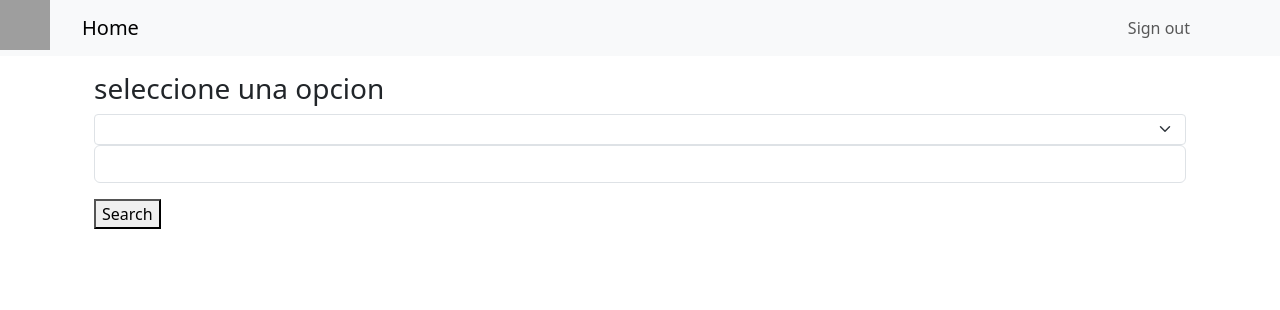
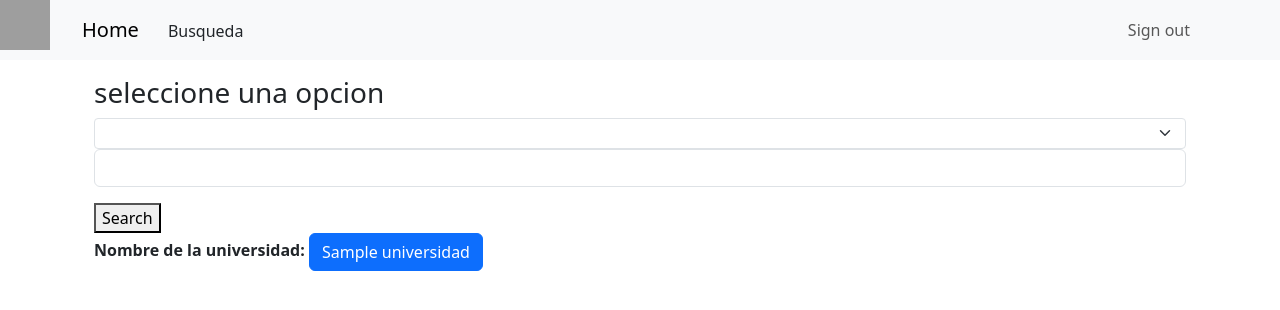
Before and after one commit to JuanDZM2105/aularadar2, a Django app: page /main/ in a window 1280 px wide. Shown: the top 310 px of the page. Run offline with Django 4.2, Linux system fonts and the light colour scheme; a user stored in the database is signed in; tables that the repository leaves empty hold one stand-in row (values such as "Sample post"); grey boxes are pictures that could not be loaded.

Commit message:
Add files via upload

```diff
--- /dev/null
+++ b/apps.py
@@ -0,0 +1,6 @@
+from django.apps import AppConfig
+
+
+class Mainradar1Config(AppConfig):
+    default_auto_field = 'django.db.models.BigAutoField'
+    name = 'mainRadar1'
--- a/prueba1/mainRadar1/templates/home.html
+++ b/prueba1/mainRadar1/templates/home.html
@@ -14,7 +14,7 @@
     {% block content %}
 
     <section class="home" id="home">
-        <a href={% url "main" %} class="btn">vamos alla! <span class="fas fa-chevron-right"></span></a>
+
         <div class="content">
             <h3>La mejor forma de encontrar tu educacion</h3>
             <p>
--- a/prueba1/mainRadar1/templates/main.html
+++ b/prueba1/mainRadar1/templates/main.html
@@ -44,13 +44,12 @@
         <a href={% url "more_info" objeto.id_unico %} class="btn btn-primary">{{ objeto.nombre }}</a>
     {% endfor %}
 {% else %}
-    {% for item in busqueda %}
-        {% if item|length >= 2 %}
-            <b>Nombre de la universidad: </b>
-            <a href="#" class="btn btn-primary">{{ item.1.nombre }}</a>
-            <b>Nombre del programa: </b>
-            <a href="#" class="btn btn-primary">{{ item.0.nombre }}</a>
-        {% endif %}
+    {% for universidad, programa in busqueda %}
+        <!-- Aquí puedes acceder a los atributos de universidad y programa -->
+        <b>Universidad: </b>
+        <a href={% url "more_info" universidad.id_unico %} class="btn btn-primary">{{ universidad.nombre }}</a>
+        <b>Programa: </b>
+        <a href={% url "more_info_programa" programa.id_unico %} class="btn btn-primary">{{ programa.nombre }}</a>
     {% endfor %}
 {% endif %}
 
--- a/prueba1/mainRadar1/urls.py
+++ b/prueba1/mainRadar1/urls.py
@@ -6,8 +6,8 @@ urlpatterns = [
     path('', home, name='home'),
     path('main/', main, name='main'),
     path('logout/',exit, name='exit'),
-    path('mainscreen/more_info/<int:id_unico>/',more_info, name='more_info'),
-    path('mainscreen/more_info/more_info_programa/<int:id_unico>/',more_info_programa, name='more_info_programa'),
+    path('main/more_info/<int:id_unico>/',more_info, name='more_info'),
+    path('main/more_info/more_info_programa/<int:id_unico>/',more_info_programa, name='more_info_programa'),
     path('register/', register, name='register'),
 
 
--- a/prueba1/mainRadar1/views.py
+++ b/prueba1/mainRadar1/views.py
@@ -26,15 +26,15 @@ def main(request):
 
         elif(search=="programa"):
             programas=programa_academicos.objects.filter(nombre__icontains=searchTerm)
-            programas_universidades = []
+            universidades=[]
             for programa in programas:
-                universidades=universidad.objects.filter(id_unico__icontains=programa.id_universidad)
-                if universidades:
-                    programas_universidades.append((universidades[0], programa))
-
-            return render(request, 'main.html',{ 'searchTerm':searchTerm, 'busqueda':programas_universidades,'aux':2 })
+                universidad1 = universidad.objects.filter(id_unico__icontains=programa.id_universidad.id_unico).first()
+                universidades.append(universidad1)
+            busqueda = zip(universidades, programas)
+            return render(request, 'main.html',{ 'searchTerm':searchTerm, 'busqueda':busqueda ,'aux':2 })
     else:
-        return render(request, 'main.html')
+        universidades=universidad.objects.all()
+        return render(request, 'main.html',{ 'searchTerm':searchTerm, 'busqueda':universidades,'aux':1})
 
 
 def more_info(request,id_unico):
@@ -44,8 +44,12 @@ def more_info(request,id_unico):
 
 def more_info_programa(request, id_unico):
     programa = programa_academicos.objects.get(id_unico=id_unico)
+    curso_programas=curso_programa.objects.filter(id_programa_academico=id_unico)
+    cursos=[]
+    for curso1 in curso_programas:
+        cursos+=curso.objects.filter(id_unico2=curso1.id_curso.id_unico2)
 
-    return render(request, 'more_info.html', {  'programa_academico': programa})
+    return render(request, 'more_info_programa.html', {  'programa': programa , 'cursos' :cursos})
 
 def register(request):
     data = {'form':CustomUserCreationForm()}
--- a/prueba1/prueba1/templates/base.html
+++ b/prueba1/prueba1/templates/base.html
@@ -13,6 +13,9 @@
         <nav class="navbar navbar-expand-lg navbar-light bg-light mb-3">
             <div class="container">
                 <a class="navbar-brand" href={% url "home" %}>Home</a>
+                {% if request.user.is_authenticated %}
+                <a href={% url "main" %} class="btn">Busqueda <span class="navbar-brand"></span></a>
+                {% endif %}
                 <button class="navbar-toggler" type="button" data-bstoggle="collapse" data-bs-target="#navbarNavAltMarkup" aria-controls="navbarNavAltMarkup" aria-expanded="false" arialabel="Toggle navigation">
                     <span class="navbar-toggler-icon"></span>
                 </button>
@@ -21,6 +24,7 @@
 
                         {% if request.user.is_authenticated %}
                         <a class="nav-link" href={% url "exit" %}>Sign out</a>
+
 
                         {% else %}
                         <a href={% url "main" %} class="btn">iniciar sesion <span class="fas fa-chevron-right"></span></a>
```
Also changed, not shown: prueba1/mainRadar1/templates/more_info_programa.html (+6 -3 lines).
